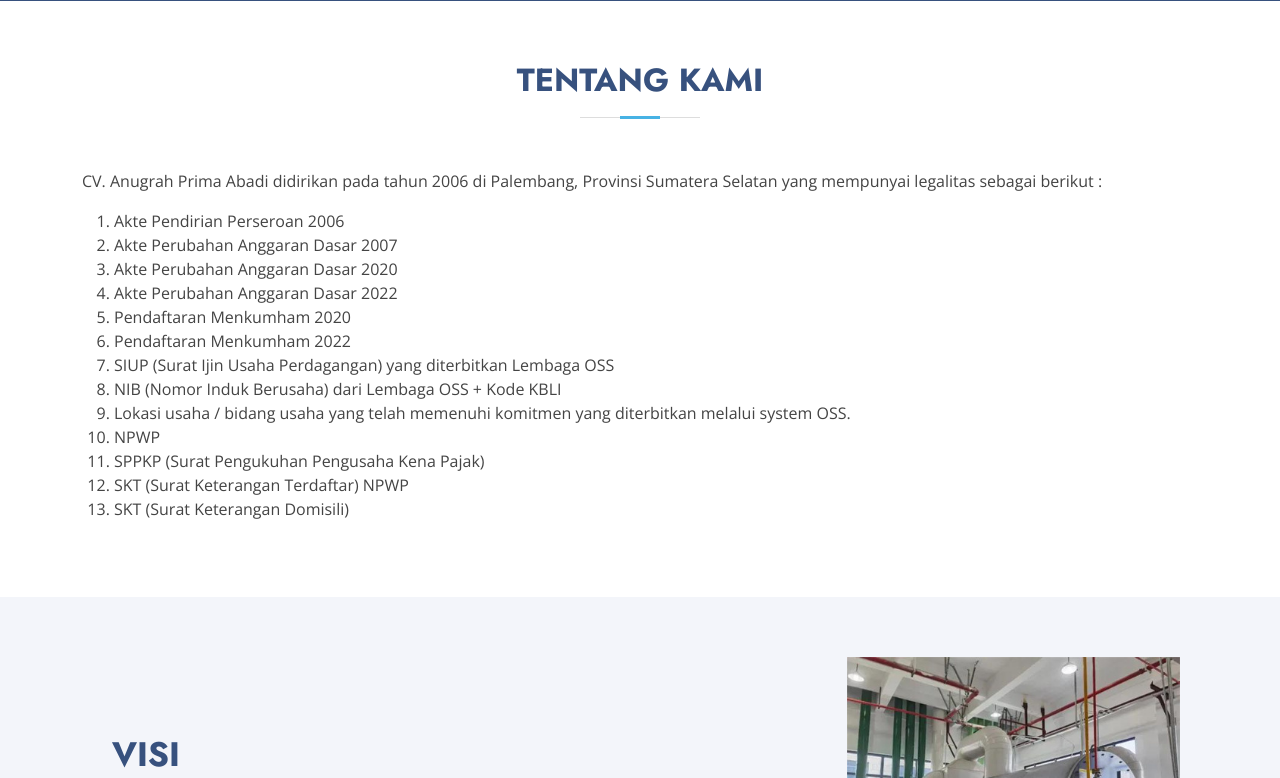
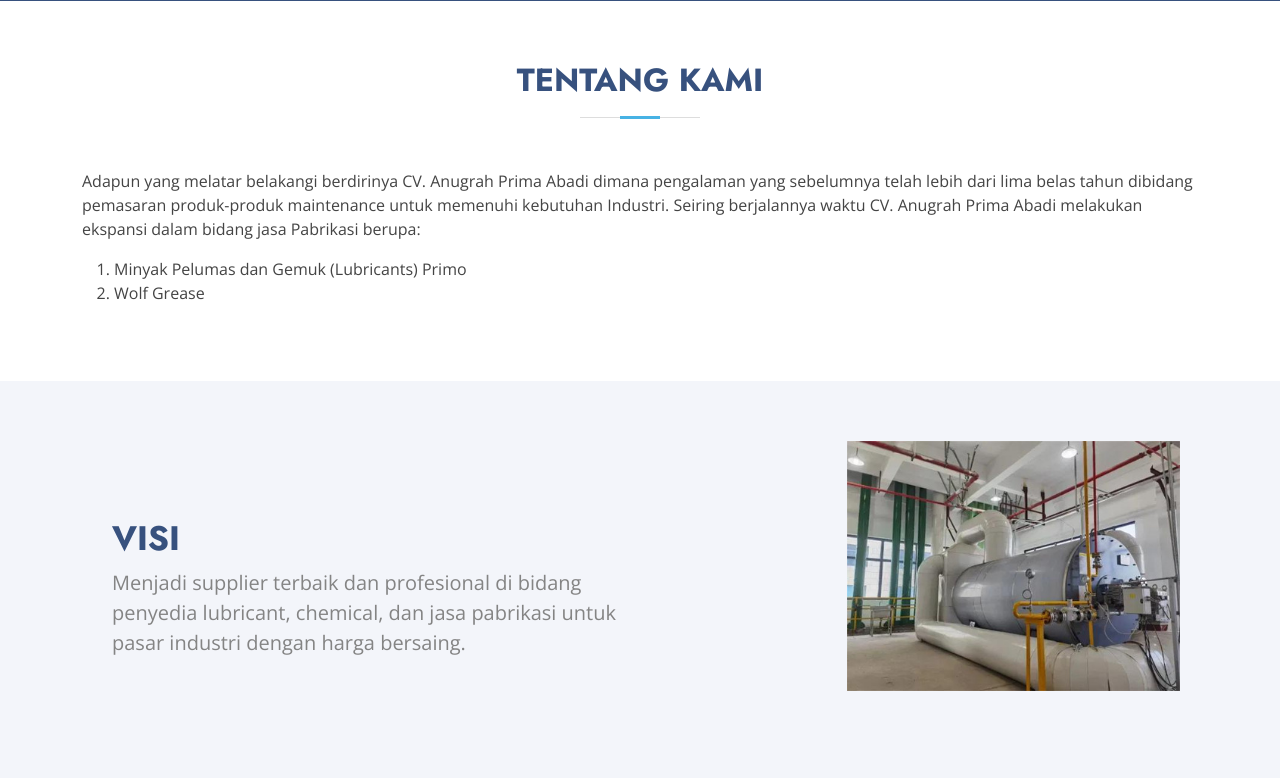
Before and after one commit to seblakcenghar/seblakcenghar.github.io, a PHP site: page /webcompanyprofile/index.html in a window 1280 px wide. Shown: the part 639-1417 px from the top of the page. Run offline with PHP 8.4, Linux system fonts and the light colour scheme.

Commit message:
change text

```diff
--- a/webcompanyprofile/assets/css/style.css
+++ b/webcompanyprofile/assets/css/style.css
@@ -969,7 +969,7 @@
 }
 
 .portfolio .portfolio-item .portfolio-info {
-  opacity: 0;
+  opacity: 10;
   position: absolute;
   left: 15px;
   bottom: 0;
--- a/webcompanyprofile/index.html
+++ b/webcompanyprofile/index.html
@@ -97,25 +97,17 @@
 					<div class="content">
 
 						<p>
-							CV. Anugrah Prima Abadi didirikan pada tahun 2006 di
-							Palembang, Provinsi Sumatera Selatan yang mempunyai
-							legalitas sebagai berikut :
+							Adapun yang melatar belakangi berdirinya CV. Anugrah Prima Abadi
+							dimana pengalaman yang sebelumnya telah lebih dari lima belas tahun
+							dibidang pemasaran produk-produk maintenance untuk memenuhi kebutuhan Industri. Seiring berjalannya waktu CV. Anugrah Prima Abadi
+							melakukan ekspansi dalam bidang jasa Pabrikasi berupa:
 						</p>
 						<p>
 							<ol>
-								<li>Akte Pendirian Perseroan 2006</li>
-								<li>Akte Perubahan Anggaran Dasar 2007</li>
-								<li>Akte Perubahan Anggaran Dasar 2020</li>
-								<li>Akte Perubahan Anggaran Dasar 2022</li>
-								<li>Pendaftaran Menkumham 2020</li>
-								<li>Pendaftaran Menkumham 2022</li>
-								<li>SIUP (Surat Ijin Usaha Perdagangan) yang diterbitkan Lembaga OSS</li>
-								<li>NIB (Nomor Induk Berusaha) dari Lembaga OSS + Kode KBLI</li>
-								<li>Lokasi usaha / bidang usaha yang telah memenuhi komitmen yang diterbitkan melalui system OSS.</li>
-								<li>NPWP</li>
-								<li>SPPKP (Surat Pengukuhan Pengusaha Kena Pajak)</li>
-								<li>SKT (Surat Keterangan Terdaftar) NPWP</li>
-								<li>SKT (Surat Keterangan Domisili)</li>
+								<li>Minyak Pelumas dan Gemuk (Lubricants) Primo
+								</li>
+								<li>Wolf Grease</li>
+
 							</ol>
 						</p>
 
@@ -236,9 +228,9 @@
 				<div class="col-lg-4 col-md-6 portfolio-item filter-card">
 					<div class="portfolio-img"><img src="assets/img/produk1.jpg" style="height: 450px;" class="img-fluid" alt=""></div>
 					<div class="portfolio-info">
-						<h4>Produk 1</h4>
+						<h4>Wolf High Perfomance</h4>
 
-						<a href="assets/img/produk1.jpg" data-gallery="portfolioGallery" class="portfolio-lightbox preview-link" title="Produk 1"><i class="bx bx-plus"></i></a>
+						<a href="assets/img/produk1.jpg" data-gallery="portfolioGallery" class="portfolio-lightbox preview-link" title="Wolf High Perfomance"><i class="bx bx-plus"></i></a>
 						<a href="#" class="details-link" title="More Details"><i class="bx bx-link"></i></a>
 					</div>
 				</div>
@@ -248,9 +240,9 @@
 				<div class="col-lg-4 col-md-6 portfolio-item filter-card">
 					<div class="portfolio-img"><img src="assets/img/produk2.jpg" style="height: 450px;" class="img-fluid" alt=""></div>
 					<div class="portfolio-info">
-						<h4>Produk 2</h4>
+						<h4>Wolf High Perfomance</h4>
 
-						<a href="assets/img/produk2.jpg" data-gallery="portfolioGallery" class="portfolio-lightbox preview-link" title="Produk 2"><i class="bx bx-plus"></i></a>
+						<a href="assets/img/produk2.jpg" data-gallery="portfolioGallery" class="portfolio-lightbox preview-link" title="Wolf High Perfomance"><i class="bx bx-plus"></i></a>
 						<a href="#" class="details-link" title="More Details"><i class="bx bx-link"></i></a>
 					</div>
 				</div>
@@ -258,18 +250,18 @@
 				<div class="col-lg-4 col-md-6 portfolio-item filter-card">
 					<div class="portfolio-img"><img src="assets/img/produk3.jpg" style="height: 450px;" class="img-fluid" alt=""></div>
 					<div class="portfolio-info">
-						<h4>Produk 3</h4>
+						<h4>Wolf High Perfomance</h4>
 
-						<a href="assets/img/produk3.jpg" data-gallery="portfolioGallery" class="portfolio-lightbox preview-link" title="Produk 3"><i class="bx bx-plus"></i></a>
-						<a href="portfolio-details.html" class="details-link" title="More Details"><i class="bx bx-link"></i></a>
+						<a href="assets/img/produk3.jpg" data-gallery="portfolioGallery" class="portfolio-lightbox preview-link" title="Wolf High Perfomance"><i class="bx bx-plus"></i></a>
+						<a href="#" class="details-link" title="More Details"><i class="bx bx-link"></i></a>
 					</div>
 				</div>
 				<div class="col-lg-4 col-md-6 portfolio-item filter-card">
 					<div class="portfolio-img"><img src="assets/img/produk1.jpg" style="height: 450px;" class="img-fluid" alt=""></div>
 					<div class="portfolio-info">
-						<h4>Produk 1</h4>
+						<h4>Wolf High Perfomance</h4>
 
-						<a href="assets/img/produk1.jpg" data-gallery="portfolioGallery" class="portfolio-lightbox preview-link" title="Produk 1"><i class="bx bx-plus"></i></a>
+						<a href="assets/img/produk1.jpg" data-gallery="portfolioGallery" class="portfolio-lightbox preview-link" title="Wolf High Perfomance"><i class="bx bx-plus"></i></a>
 						<a href="#" class="details-link" title="More Details"><i class="bx bx-link"></i></a>
 					</div>
 				</div>
@@ -279,9 +271,9 @@
 				<div class="col-lg-4 col-md-6 portfolio-item filter-card">
 					<div class="portfolio-img"><img src="assets/img/produk2.jpg" style="height: 450px;" class="img-fluid" alt=""></div>
 					<div class="portfolio-info">
-						<h4>Produk 2</h4>
+						<h4>Wolf High Perfomance</h4>
 
-						<a href="assets/img/produk2.jpg" data-gallery="portfolioGallery" class="portfolio-lightbox preview-link" title="Produk 2"><i class="bx bx-plus"></i></a>
+						<a href="assets/img/produk2.jpg" data-gallery="portfolioGallery" class="portfolio-lightbox preview-link" title="Wolf High Perfomance"><i class="bx bx-plus"></i></a>
 						<a href="#" class="details-link" title="More Details"><i class="bx bx-link"></i></a>
 					</div>
 				</div>
@@ -289,10 +281,10 @@
 				<div class="col-lg-4 col-md-6 portfolio-item filter-card">
 					<div class="portfolio-img"><img src="assets/img/produk3.jpg" style="height: 450px;" class="img-fluid" alt=""></div>
 					<div class="portfolio-info">
-						<h4>Produk 3</h4>
+						<h4>Wolf High Perfomance</h4>
 
-						<a href="assets/img/produk3.jpg" data-gallery="portfolioGallery" class="portfolio-lightbox preview-link" title="Produk 3"><i class="bx bx-plus"></i></a>
-						<a href="portfolio-details.html" class="details-link" title="More Details"><i class="bx bx-link"></i></a>
+						<a href="assets/img/produk3.jpg" data-gallery="portfolioGallery" class="portfolio-lightbox preview-link" title="Wolf High Perfomance"><i class="bx bx-plus"></i></a>
+						<a href="#" class="details-link" title="More Details"><i class="bx bx-link"></i></a>
 					</div>
 				</div>
 
```
